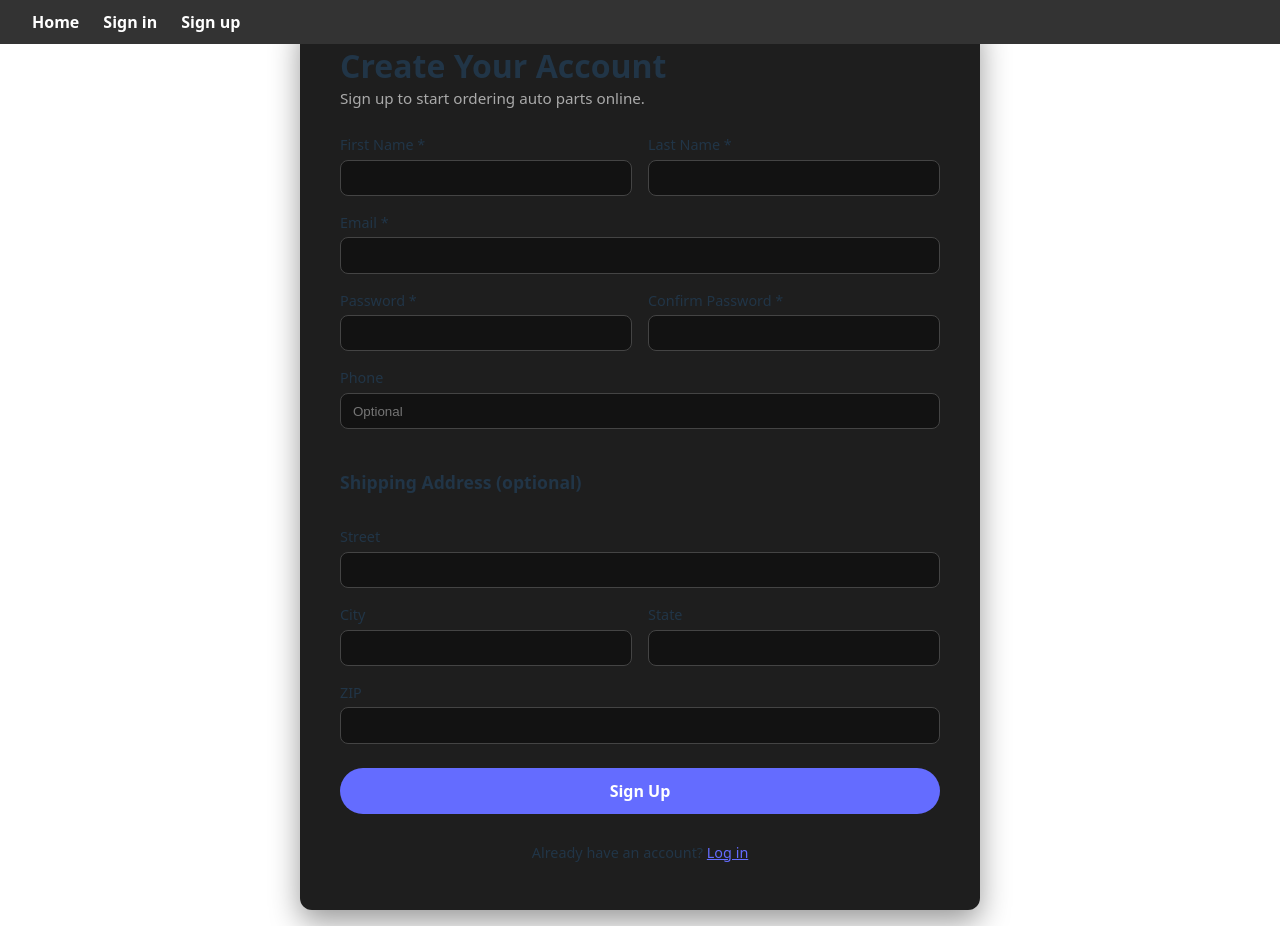
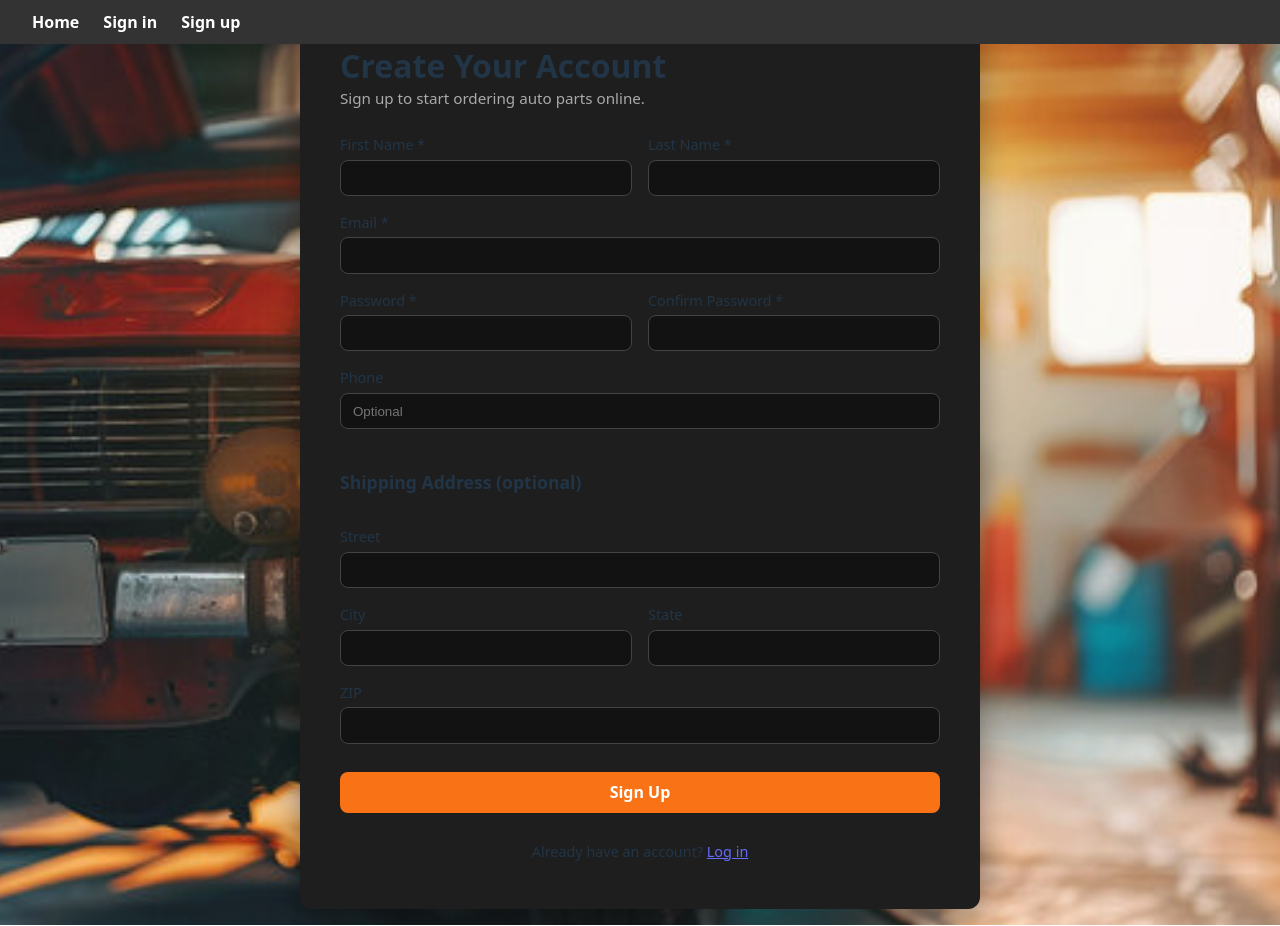
Before and after one commit to michaelslice/CSCI-467-The-Auto-Shop, a React app in the folder frontend/: page /signup in a window 1280 px wide. Built offline with nearby package versions, Linux system fonts and the light colour scheme; the HTML template or start-up script is replaced by a standard one.

Commit message:
Updated file

```diff
--- a/frontend/src/pages/Signup/Signup.tsx
+++ b/frontend/src/pages/Signup/Signup.tsx
@@ -1,7 +1,7 @@
 import { useState } from "react";
 import { useNavigate } from "react-router-dom"; // ✅ import this
 import type { ChangeEvent, FormEvent } from "react";
-
+import Image from "./Back.jpg";
 function Signup() {
   // (name can be SignUp or Signup)
   // Form state (aligning with typical Customer info from the use case model)
@@ -114,7 +114,7 @@ function Signup() {
         setSuccess("Account created successfully!");
         // redirect to sign in (your route is /signin)
         setTimeout(() => {
-          navigate("/signin"); // ✅ matches Routes.tsx
+          navigate("/signin"); // matches Routes.tsx
         }, 1000);
       }
     } catch (err) {
@@ -126,7 +126,20 @@ function Signup() {
   };
 
   return (
-    <div className="signup-container">
+    <div
+      className="signup-container"
+      style={{
+        backgroundImage: `url(${Image})`,
+        backgroundSize: "cover",
+        backgroundPosition: "center",
+        backgroundRepeat: "no-repeat",
+        minHeight: "100vh",
+        display: "flex",
+        justifyContent: "center",
+        alignItems: "center",
+        padding: "1rem",
+      }}
+    >
       <div className="signup-card">
         <h1>Create Your Account</h1>
         <p className="signup-subtitle">
@@ -263,6 +276,17 @@ function Signup() {
 
           <button
             className="signup-button"
+            style={{
+              marginTop: "0.75rem",
+              padding: "0.6rem 1.5rem",
+              borderRadius: "8px",
+              border: "none",
+              backgroundColor: "#f97316", // orange
+              color: "white",
+              fontWeight: 700,
+              fontSize: "1rem",
+              cursor: "pointer",
+            }}
             type="submit"
             disabled={isSubmitting}
           >
```
Also changed, not shown: frontend/src/pages/Signup/Back.jpg (added).
